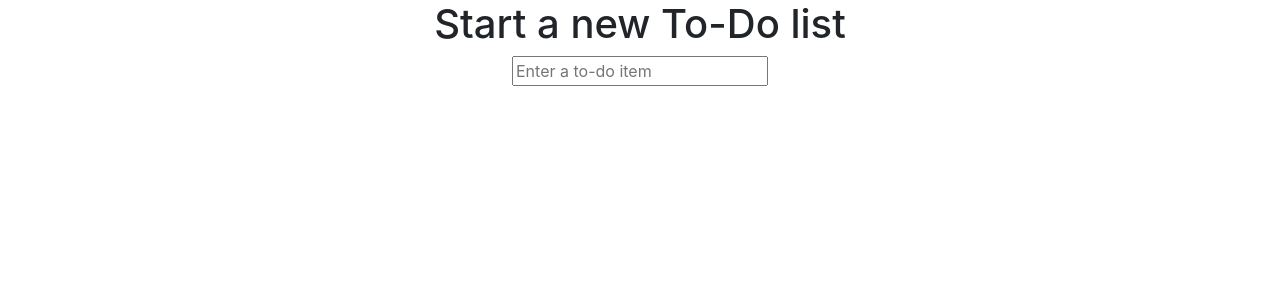
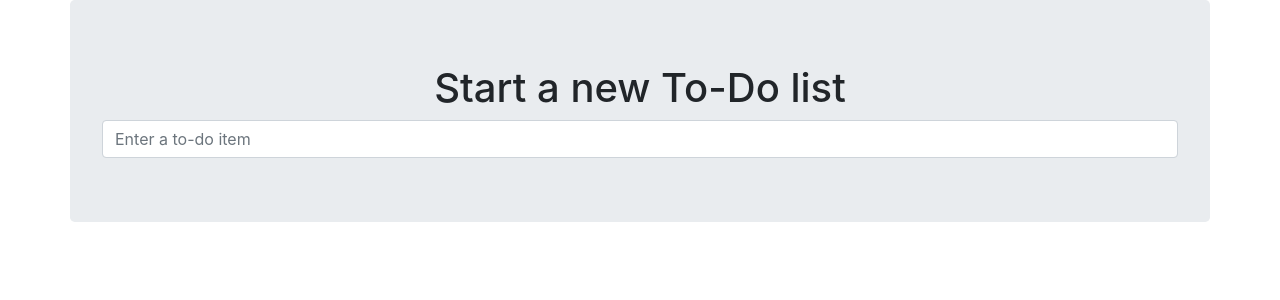
Before and after one commit to hugo-gamboa-valero/learning, a Django app: page / in a window 1280 px wide. Shown: the top 300 px of the page. Run offline with Django 3.2, Linux system fonts and the light colour scheme; parts of the project's set-up code (start-up, migrations or seed data) failed here and were passed over; some libraries are stand-ins or nearby versions.

Commit message:
Use Bootstrap to improve layout

```diff
--- a/project_superlists/templates/lists/base.html
+++ b/project_superlists/templates/lists/base.html
@@ -6,15 +6,16 @@
    <meta name="viewport" content="width=device-width, initial-scale=1">
    <title>To-Do lists</title>
    <link href="/static/bootstrap/css/bootstrap.min.css" rel="stylesheet">
+   <link href="/static/base.css" rel="stylesheet">
 </head>
 <body>
    <div class="container">
       <div class="row">
-        <div class="col-md-12 col-md-offset-10">
+        <div class="col-md-12 col-md-offset-10 jumbotron">
           <div class="text-center">
              <h1>{% block header_text %}{% endblock %}</h1>
              <form method="POST" action="{% block form_action %}{% endblock %}">
-                <input name="item_text" id="id_new_item" placeholder="Enter a to-do item">
+                <input name="item_text" id="id_new_item" class="form-control input-lg" placeholder="Enter a to-do item">
                 {% csrf_token %}
              </form>
           </div>
--- a/project_superlists/templates/lists/list.html
+++ b/project_superlists/templates/lists/list.html
@@ -5,7 +5,7 @@
 {% block form_action %}/lists/{{ list.id }}/add_item{% endblock %}
 
 {% block table %}
-   <table id="id_list_table">
+   <table id="id_list_table" class="table">
       {% for item in list.item_set.all %}
          <tr><td>{{ forloop.counter }}: {{ item.text }}</td></tr>
       {% endfor %}
```
